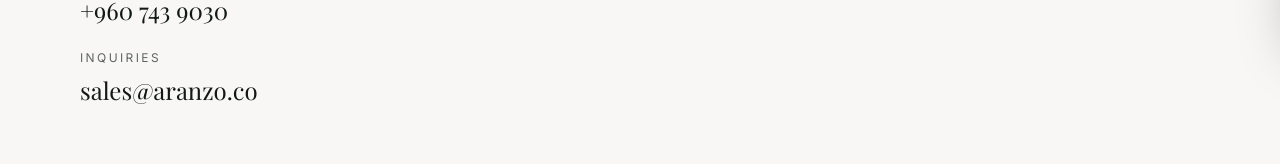
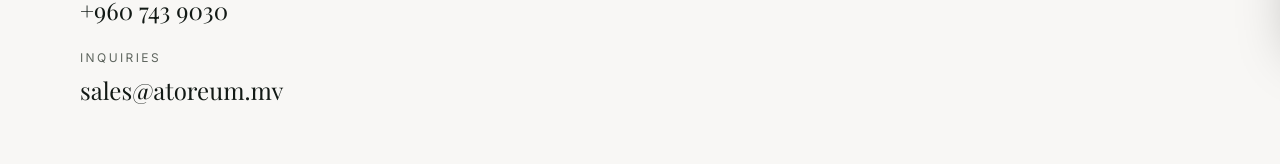
Before and after one commit to lafuanrahim-sys/atoreum-mv, a Next.js app: page /contact in a window 1280 px wide. Shown: the part 760-924 px from the top of the page. Built offline with nearby package versions, Linux system fonts and the light colour scheme; no server answers; a web font is replaced by a local one.

Commit message:
Fix contact page inquiry email pointing at the wrong domain
sales@aranzo.co was a leftover dev-agency domain, not the store's own
(admin@atoreum.mv is what every other reference in the codebase uses).

```diff
--- a/components/contact/ContactClient.tsx
+++ b/components/contact/ContactClient.tsx
@@ -194,10 +194,10 @@
               <dt className="text-xs uppercase tracking-[0.2em] text-ivory-dim">Inquiries</dt>
               <dd className="mt-2">
                 <a
-                  href="mailto:sales@aranzo.co"
+                  href="mailto:sales@atoreum.mv"
                   className="font-display text-2xl text-ivory transition-colors hover:text-gold"
                 >
-                  sales@aranzo.co
+                  sales@atoreum.mv
                 </a>
               </dd>
             </div>
```
